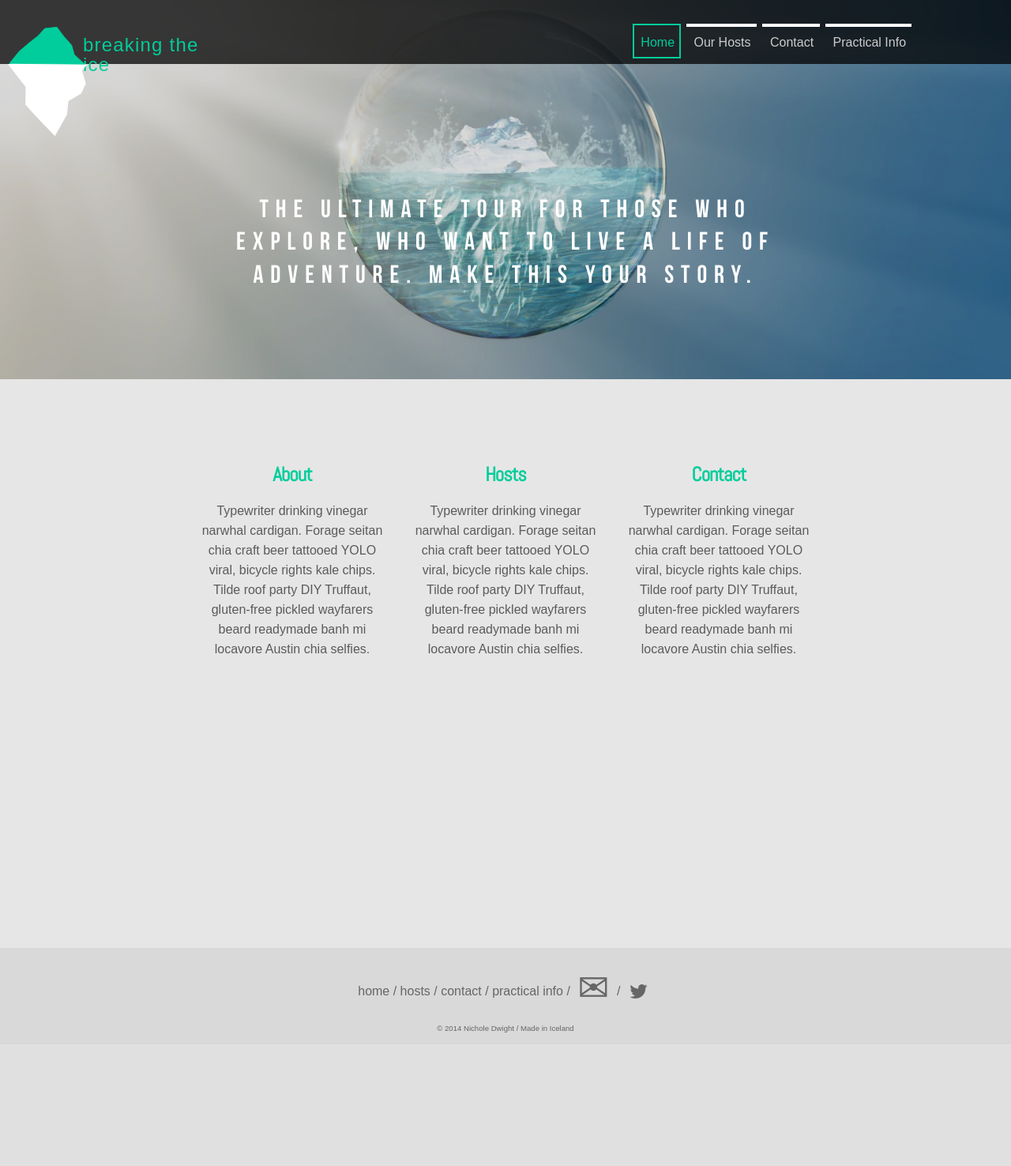
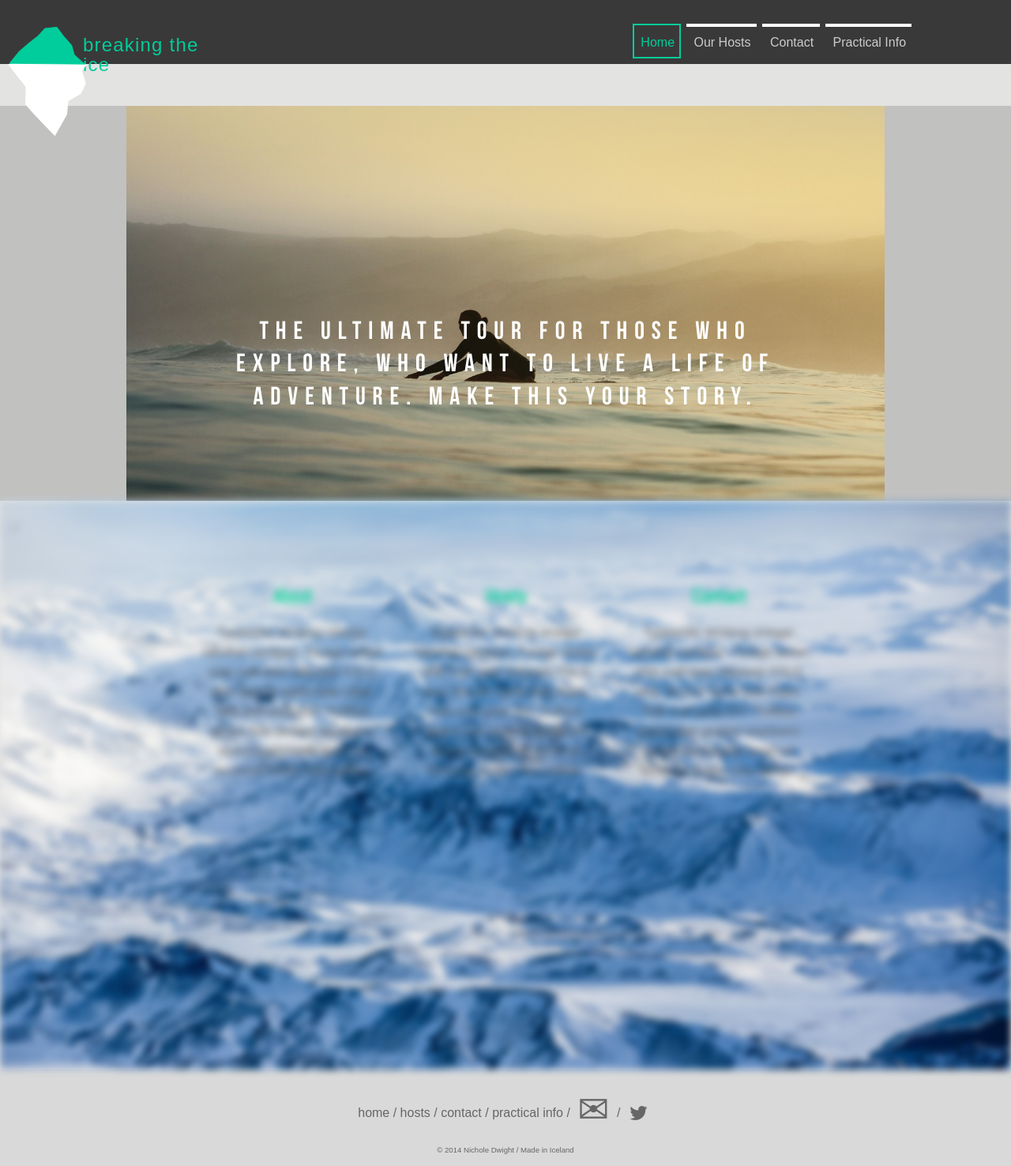
Before and after one commit to nicholedwight/breaking-the-ice, a PHP site: page / in a window 1280 px wide. Shown: the whole page at 79% size. Before the commit the page ends 1307 px from the top, so only its background shows below. Run offline with PHP 8.4, Linux system fonts and the light colour scheme; style sheets or scripts are compiled from the project's sources; some libraries are stand-ins or nearby versions; some web fonts are replaced.

Commit message:
trying out frosted glass

```diff
--- a/index.php
+++ b/index.php
@@ -1,11 +1,20 @@
 <?php $thisPage="Home";
   include('inc/header.php');
 ?> <!-- Including sections of reusable modular code keeps it clean and readable-->
+<svg xmlns="http://www.w3.org/2000/svg" version="1.1">
+  <defs>
+    <filter id="blur">
+      <feGaussianBlur stdDeviation="5" />
+    </filter>
+  </defs>
+</svg>
   <section class="primary_hero">
+    <img src="/project1/assets/img/surfgirl.jpg" class="hero">
     <div class="primary_title">
       <p>The ultimate tour for those who explore, who want to live a life of adventure. Make this your story. </p>
   </section>
   <main class="main_wrapper cf" role="main">
+    <div class="glass">
     <a id="skip"> </a>
     <div class="main_content">
       <div class="content_item">
@@ -29,6 +38,7 @@
       <h2>See what people are doing in Iceland</h2>
       <div id="instafeed"></div>
     </aside> -->
+  </div>
   </main>
 <?php include('inc/footer.php'); ?>
 <script type="text/javascript">
--- a/scss/_base.scss
+++ b/scss/_base.scss
@@ -1,5 +1,6 @@
 html {
   height: 100%;
+  width: 100%;
   box-sizing: border-box;
 }
 
@@ -11,6 +12,7 @@ body {
   margin: 0;
   padding: 0;
   height: 100%;
+  width: 100%;
   font-family: arial, sans-serif;
   /*color: #CCC;*/
   color: #5C5B5C;
--- a/scss/_hero.scss
+++ b/scss/_hero.scss
@@ -1,11 +1,24 @@
 .primary_hero {
-  background: url('/project1/assets/img/iceball.jpg'); /*Image created by me*/
+  // background: url('/project1/assets/img/iceball.jpg'); /*Image created by me*/
+  // background: url('/project1/assets/img/surfgirl.jpg');
   background-position: 49% -3%;
   background-repeat: no-repeat;
   background-attachment: fixed; /*CSS alternative to a JS parallax background, helps scoll performance of the site*/
   margin-top: -20px;
   position: relative;
   height: 350px;
+}
+
+.hero {
+  position: absolute;
+  top: 0px;
+  left: 0px;
+  right: 0px;
+  bottom: 0px;
+  margin: auto;
+  width: 50%;
+  height: auto;
+  min-width: 960px;
 }
 
 .primary_hero:before {
@@ -79,7 +92,8 @@
 
 @media all and (min-width: 800px) {
   .primary_hero {
-    background: url('/project1/assets/img/iceball.jpg'); /*Image created by me*/
+    // background: url('/project1/assets/img/iceball.jpg'); /*Image created by me*/
+    // background: url('/project1/assets/img/surfgirl.jpg');
     background-size: cover;
     background-position: top center;
   }
--- a/scss/_layout.scss
+++ b/scss/_layout.scss
@@ -1,10 +1,31 @@
 main {
   min-height: 90%;
   @include column(12);
+  background-image: url('/project1/assets/img/bg.jpg');
+  filter: url('#blur');
+  filter: blur(5px);
+  background-size: cover;
+  background-repeat: no-repeat;
   height: auto;
   margin-top: 100px;
-  background: #E6E6E6;
+  // background: #E6E6E6;
 }
+//
+// .glass::before {
+//     display: block;
+//     width: 100%;
+//     height: 100%;
+//     background-image: url('/project1/assets/img/bg.jpg');
+//     background-size: cover;
+//     content: ' ';
+//     opacity: 0.4;
+// }
+// .glass {
+//     background-color: white;
+//     width: 100%;
+//     height: 100%;
+//     position: relative;
+// }
 
 section {
   height: 450px;
```
Also changed, not shown: img/bg.jpg (added).
